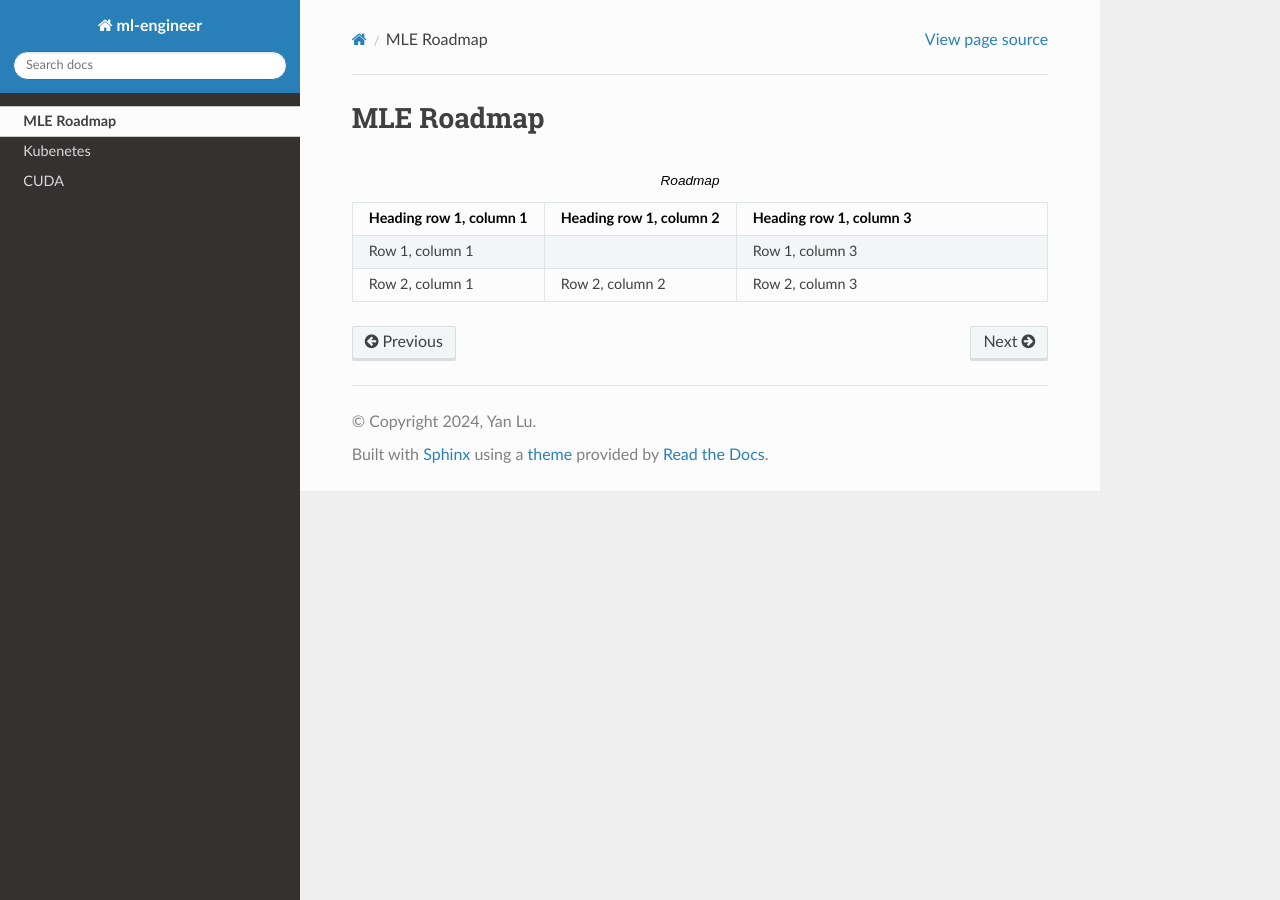
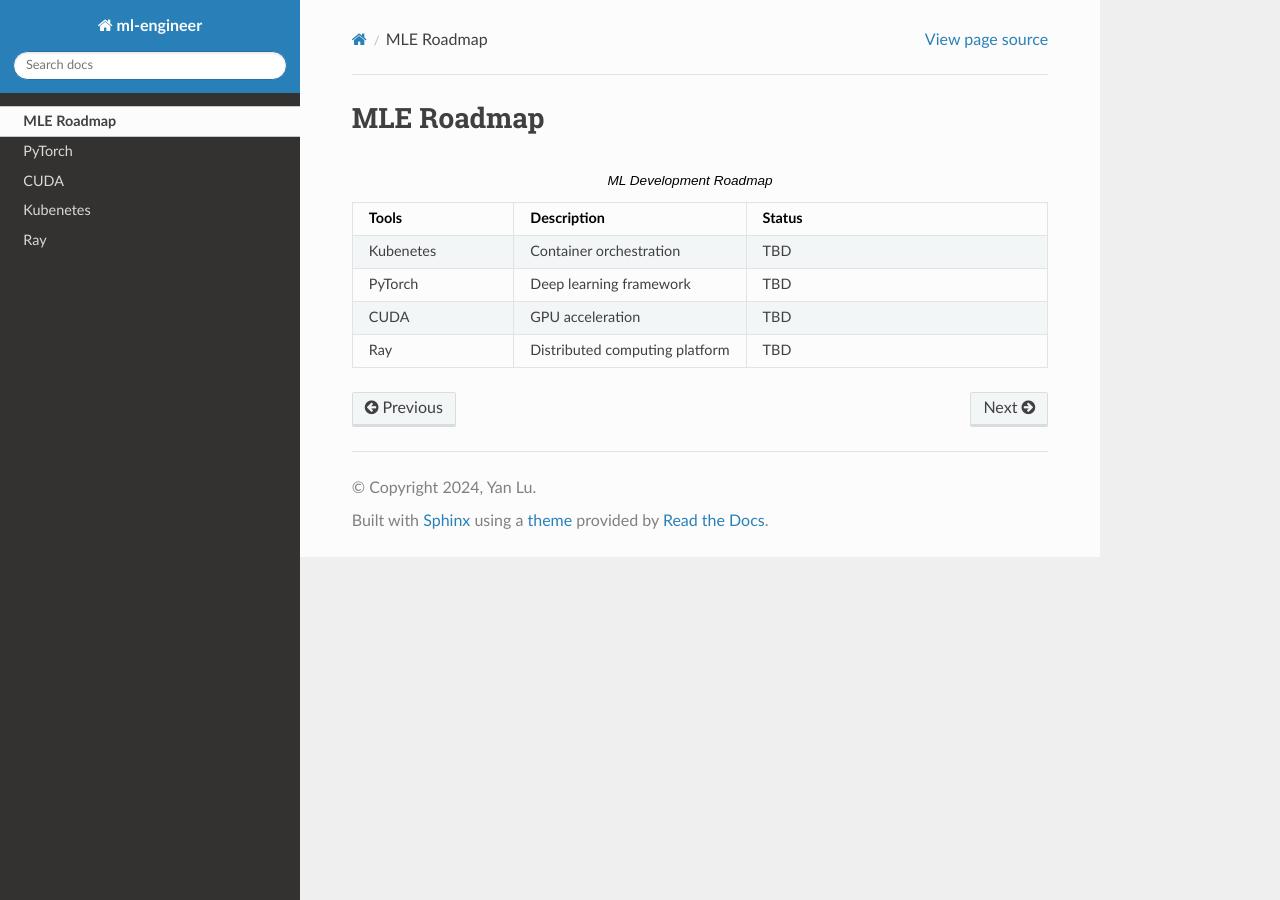
Before and after one commit to Jason-cs18/ml-engineer, a Sphinx documentation site: the page built from docs/source/roadmap.rst, in a window 1280 px wide. Built offline with Sphinx 7.4.7 and the Read the Docs theme 3.1.0, drawn with Linux system fonts in a browser that asks for light colours.

Commit message:
update mle

```diff
--- a/docs/source/index.rst
+++ b/docs/source/index.rst
@@ -9,5 +9,7 @@ Contents
 .. toctree::
 
    roadmap
+   pytorch
+   cuda
    k8s
-   cuda
+   ray
--- a/docs/source/roadmap.rst
+++ b/docs/source/roadmap.rst
@@ -1,16 +1,23 @@
+====================
 MLE Roadmap
 ====================
 
-.. list-table:: Roadmap
+.. list-table:: ML Development Roadmap
    :widths: 25 25 50
    :header-rows: 1
 
-   * - Heading row 1, column 1
-     - Heading row 1, column 2
-     - Heading row 1, column 3
-   * - Row 1, column 1
-     -
-     - Row 1, column 3
-   * - Row 2, column 1
-     - Row 2, column 2
-     - Row 2, column 3
+   * - Tools
+     - Description
+     - Status
+   * - Kubenetes
+     - Container orchestration
+     - TBD
+   * - PyTorch
+     - Deep learning framework
+     - TBD
+   * - CUDA
+     - GPU acceleration
+     - TBD
+   * - Ray
+     - Distributed computing platform
+     - TBD
```
Also changed, not shown: docs/source/api.rst (deleted, +0 -7 lines), docs/source/pytorch.rst (added, +19 -0 lines), docs/source/ray.rst (added, +37 -0 lines).
